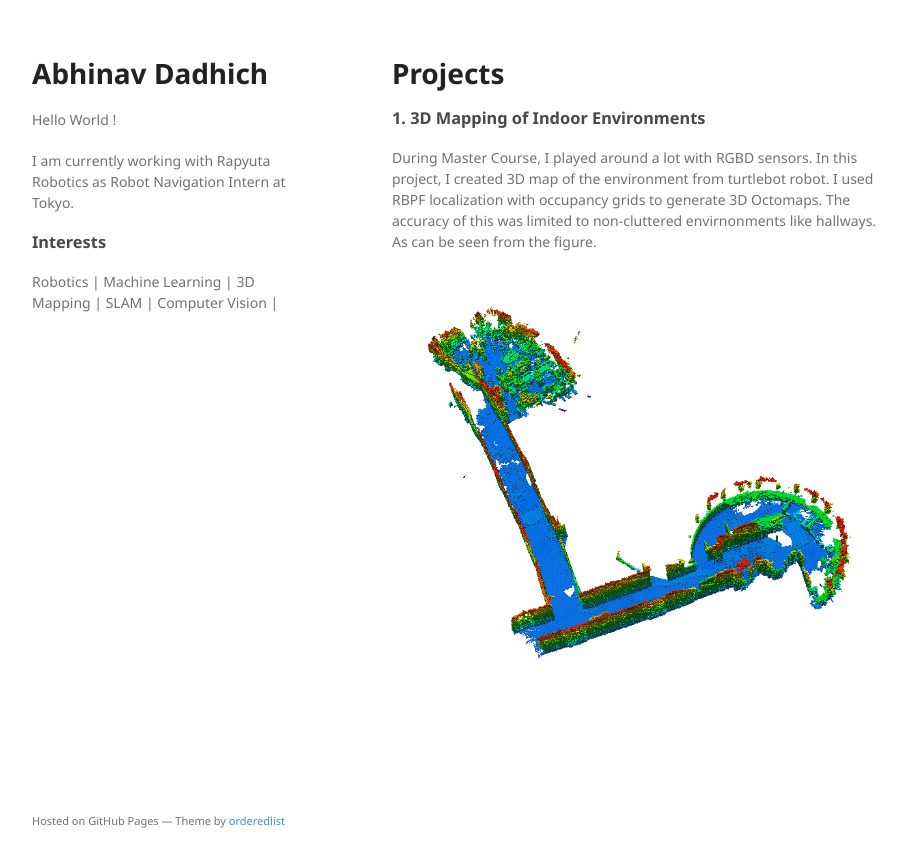
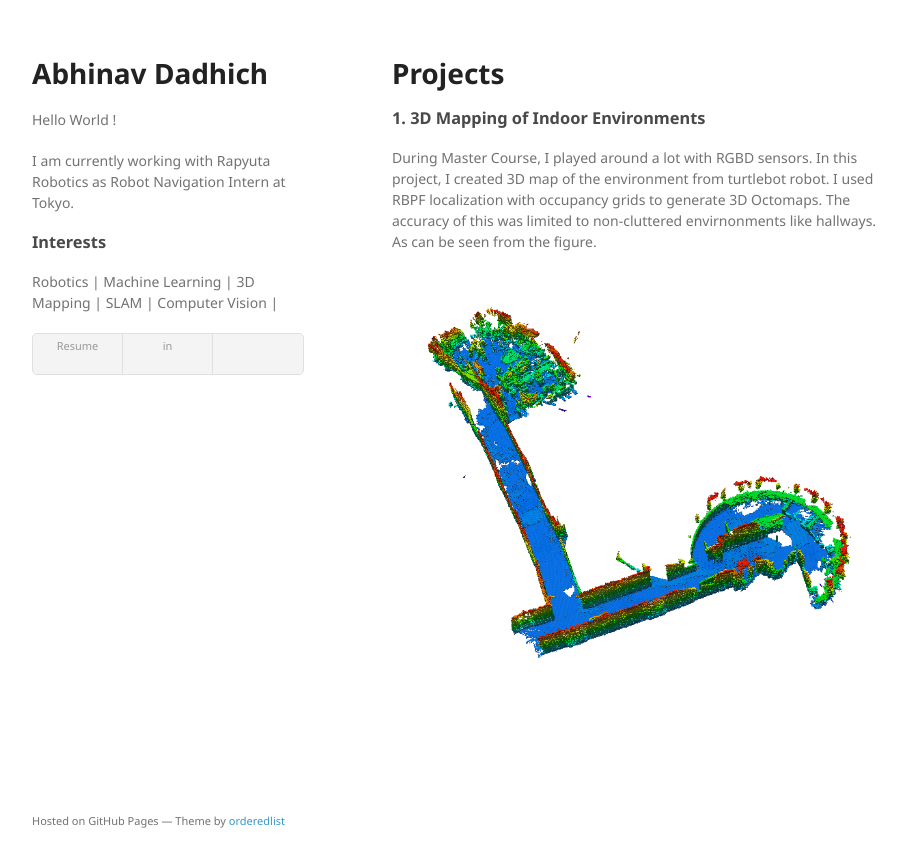
Before and after one commit to ResByte/ResByte.github.io, a Jekyll site: the page index.html, which Jekyll copies as it is, in a window 1280 px wide. Shown: the top 867 px of the page, without its empty margins (178-1084 px from the left). Built offline with Jekyll 4.4.1, drawn with Linux system fonts in a browser that asks for light colours.

Commit message:
added resume

```diff
--- a/index.html
+++ b/index.html
@@ -21,6 +21,13 @@
         <h3>Interests</h3>
         <p>Robotics | Machine Learning | 3D Mapping | SLAM | Computer Vision |</p>
         </p>
+        <nav>
+    		<ul>
+        		<li><a href="./assets/Resume.pdf" download>Resume</a></li>
+        		<li><a href="https://jp.linkedin.com/in/adadhich" title="LinkedIn">in</a>
+				</li>
+    		</ul>
+		</nav>
       </header>
       <section>
 
```
